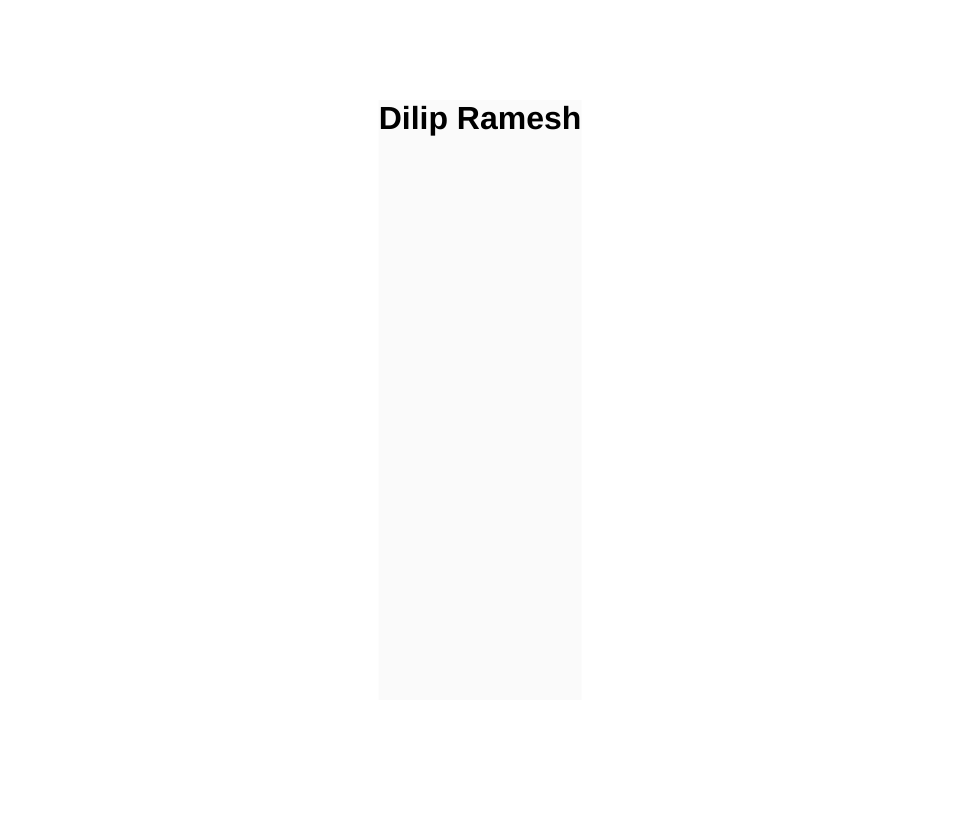
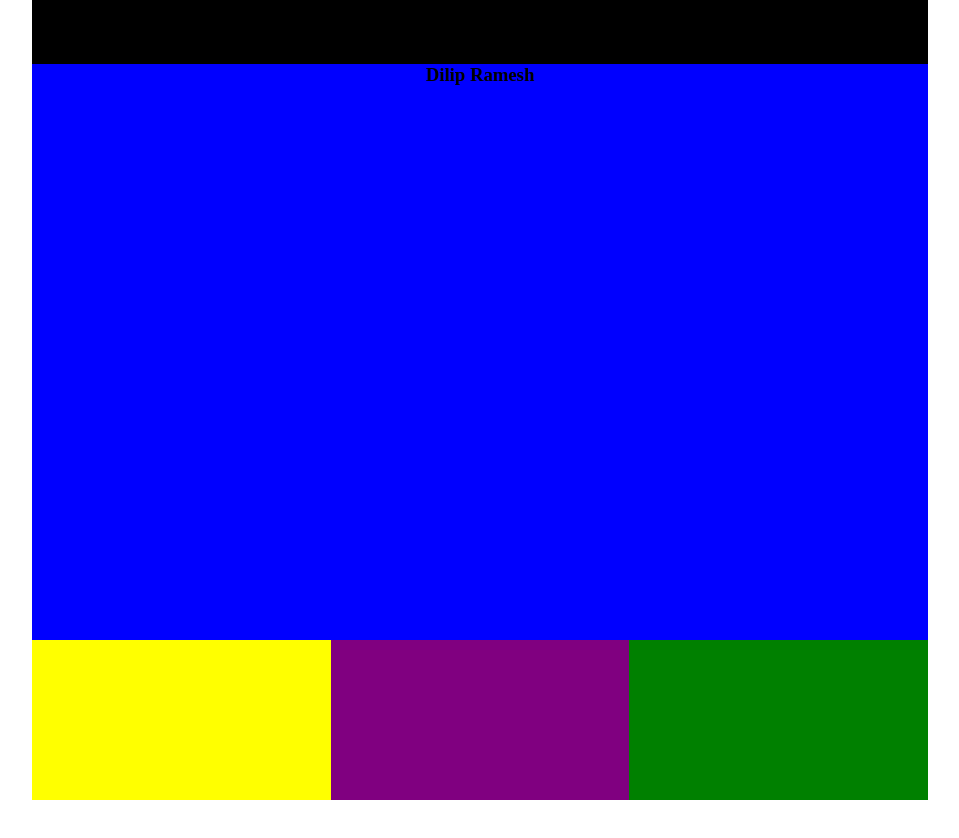
Before and after one commit to dilipr94/dilipramesh.github.io, a plain HTML site: page index.html in a window 1280 px wide. Shown: the top 838 px of the page, without its empty margins (160-1119 px from the left). Before the commit the page ends 800 px from the top, so only its background shows below. Drawn offline with Linux system fonts and the light colour scheme.

Commit message:
Update index.html

```diff
--- a/index.html
+++ b/index.html
@@ -2,41 +2,78 @@
 <html>
 <head>
     <title>Dilip Ramesh</title>
-    <style>
+    <style type="text/css">
         *{
-        height: 100%;
-        width: 100%;
             padding: 0px;
             margin: 0px;
         }
 
-      div{
-        height: 100%;
+        html,body{
+            height: 200%;
             width: 100%;
-        vertical-align: middle;
-        position: relative;
         }
 
-      h1{
-        color: black;
-        background-color: #fafafa;
-        height: 75%;
-        font-size: 2em;
+        .item{
+            width: 70%;
             margin: auto auto;
+        }
+
+        #item0{
+            background-color: black;
+            height: 2%;
+            margin: auto auto;
+        }
+
+        #item1{
+            height: 18%;
+            background-color: blue;
+        }
+
+        #item2{
+            height: 5%;
+        }
+
+        .subitem{
+            width: 33.333%;
+            float: left;
+            height: 100%;
+        }
+
+        #subitem21{
+            background-color: yellow;
+        }
+
+        #subitem22{
+            background-color: purple;
+        }
+
+        #subitem23{
+            background-color: green;
+        }
+
+        #landing{
+            height: 100%;
             width: auto;
             text-align: center;
-        font-family: helvetica;
-        position: absolute;
-        top: 50%;
-        left: 50%;
-        margin-right: -50%;
-        transform: translate(-50%, -50%)
+        }
+
+        #landing h1{
+            height: 100%;
+            font-size: ;
         }
     </style>
 </head>
 <body>
-    <div>
+    <header id="item0" class="item"></header>
+    <article id="item1" class="item">
+        <section id="landing">
             <h1>Dilip Ramesh</h1>
-    </div>
+        </section>
+    </article>
+    <article id="item2" class="item">
+        <section id="subitem21" class="subitem"></section>
+        <section id="subitem22" class="subitem"></section>
+        <section id="subitem23" class="subitem"></section>
+    </article>
 </body>
 </html>
```
Lines whose indentation alone changed are shown as unchanged.
